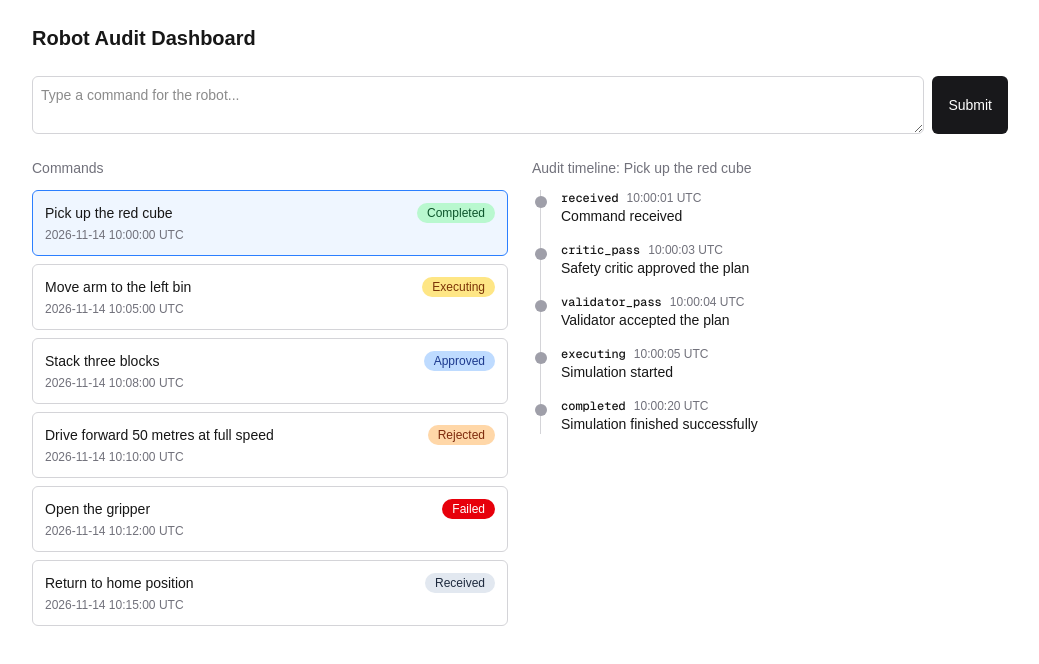
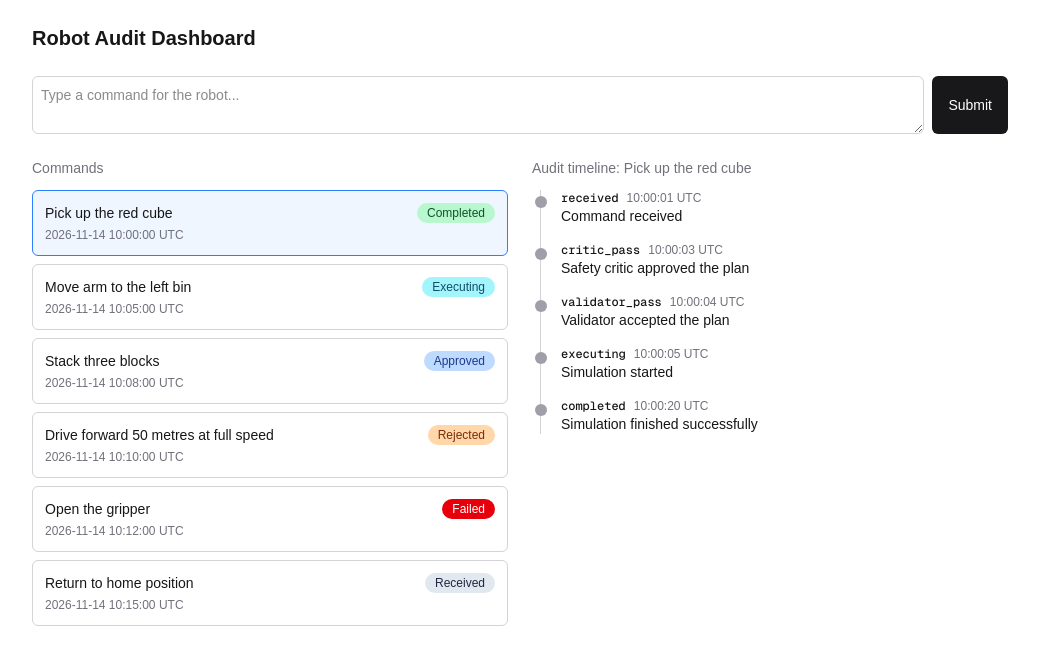
Before and after one commit to abhijitmanna912001/robot-audit-dashboard, a Next.js app: page / in a window 1280 px wide. Shown: the top 664 px of the page, without its empty margins (120-1159 px from the left). Built offline with nearby package versions, Linux system fonts and the light colour scheme.

Commit message:
Make Executing badge cyan to distinguish from Rejected

```diff
--- a/src/components/StatusBadge.tsx
+++ b/src/components/StatusBadge.tsx
@@ -4,7 +4,7 @@ const styles: Record<CommandStatus, string> = {
   received: "bg-slate-200 text-slate-800 dark:bg-slate-700 dark:text-slate-100",
   approved: "bg-blue-200 text-blue-900 dark:bg-blue-900 dark:text-blue-100",
   rejected: "bg-orange-200 text-orange-900 dark:bg-orange-900 dark:text-orange-100",
-  executing: "bg-amber-200 text-amber-900 dark:bg-amber-800 dark:text-amber-100",
+  executing: "bg-cyan-200 text-cyan-900 dark:bg-cyan-800 dark:text-cyan-100",
   completed: "bg-green-200 text-green-900 dark:bg-green-900 dark:text-green-100",
   failed: "bg-red-600 text-white dark:bg-red-700",
 };
```
Also changed, not shown: 1 other file (tests, documents, lock files or other folders).
